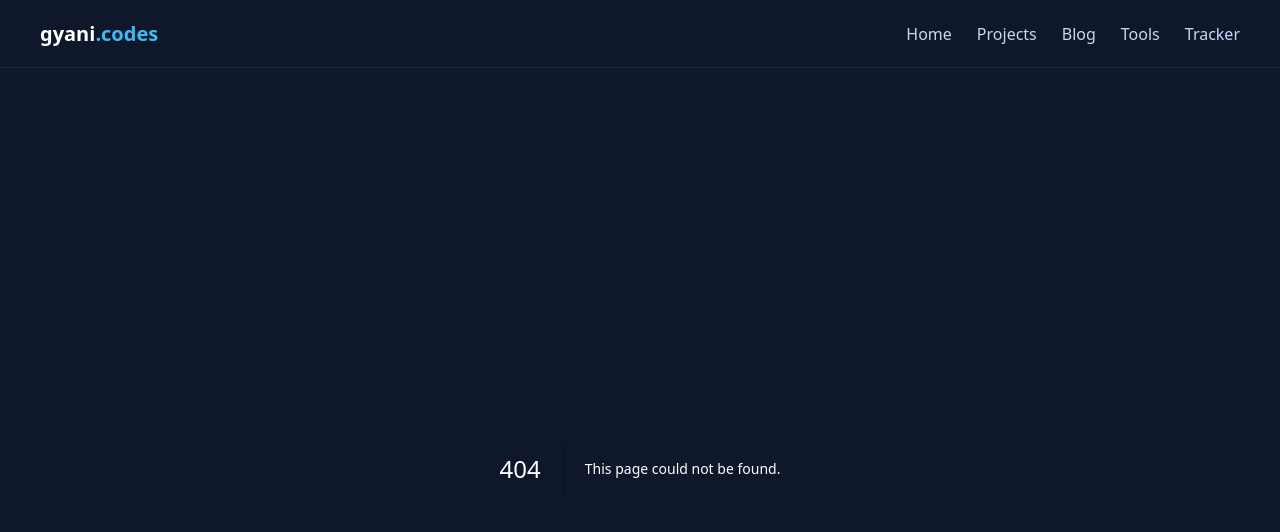
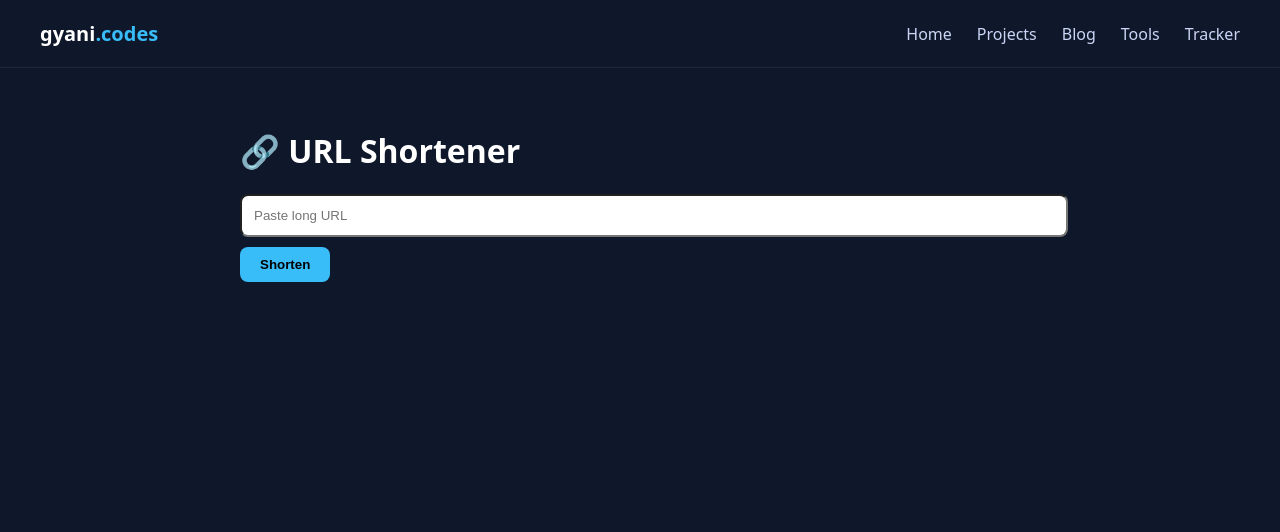
Before and after one commit to kumargyanendracse/gyani-codes, a Next.js app: page /short in a window 1280 px wide. Before the commit this address had no page. Shown: the top 532 px of the page. Built offline with nearby package versions, Linux system fonts and the light colour scheme.

Commit message:
Create page.js

```diff
--- /dev/null
+++ b/app/short/page.js
@@ -0,0 +1,75 @@
+"use client";
+import { useState, useEffect } from "react";
+
+export default function Shortener() {
+  const [url, setUrl] = useState("");
+  const [links, setLinks] = useState([]);
+
+  useEffect(() => {
+    const saved = localStorage.getItem("links");
+    if (saved) setLinks(JSON.parse(saved));
+  }, []);
+
+  function shorten() {
+    if (!url) return;
+
+    const code = Math.random().toString(36).substring(2, 8);
+
+    const newLink = {
+      code,
+      url
+    };
+
+    const updated = [newLink, ...links];
+    setLinks(updated);
+    localStorage.setItem("links", JSON.stringify(updated));
+    setUrl("");
+  }
+
+  return (
+    <main style={{ padding: "40px", maxWidth: "800px", margin: "auto" }}>
+      <h1>🔗 URL Shortener</h1>
+
+      <input
+        placeholder="Paste long URL"
+        value={url}
+        onChange={e => setUrl(e.target.value)}
+        style={input}
+      />
+
+      <button onClick={shorten} style={btn}>Shorten</button>
+
+      <div style={{ marginTop: "30px" }}>
+        {links.map((l, i) => (
+          <div key={i} style={card}>
+            <p><b>Short:</b> {window.location.origin}/s/{l.code}</p>
+            <p><b>Original:</b> {l.url}</p>
+          </div>
+        ))}
+      </div>
+    </main>
+  );
+}
+
+const input = {
+  width: "100%",
+  padding: "12px",
+  borderRadius: "8px"
+};
+
+const btn = {
+  marginTop: "10px",
+  padding: "10px 20px",
+  background: "#38bdf8",
+  border: "none",
+  borderRadius: "8px",
+  fontWeight: "bold"
+};
+
+const card = {
+  background: "#020617",
+  padding: "15px",
+  borderRadius: "10px",
+  marginTop: "15px",
+  border: "1px solid #1e293b"
+};
```
